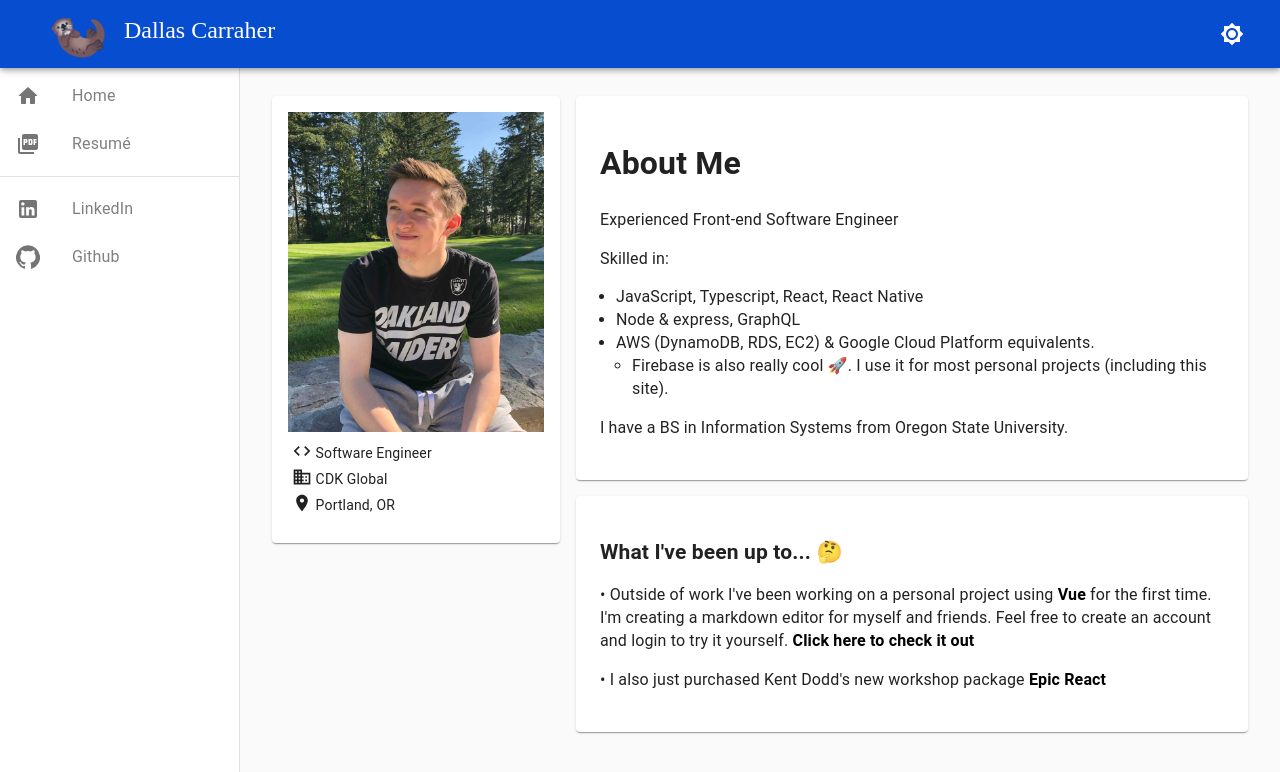
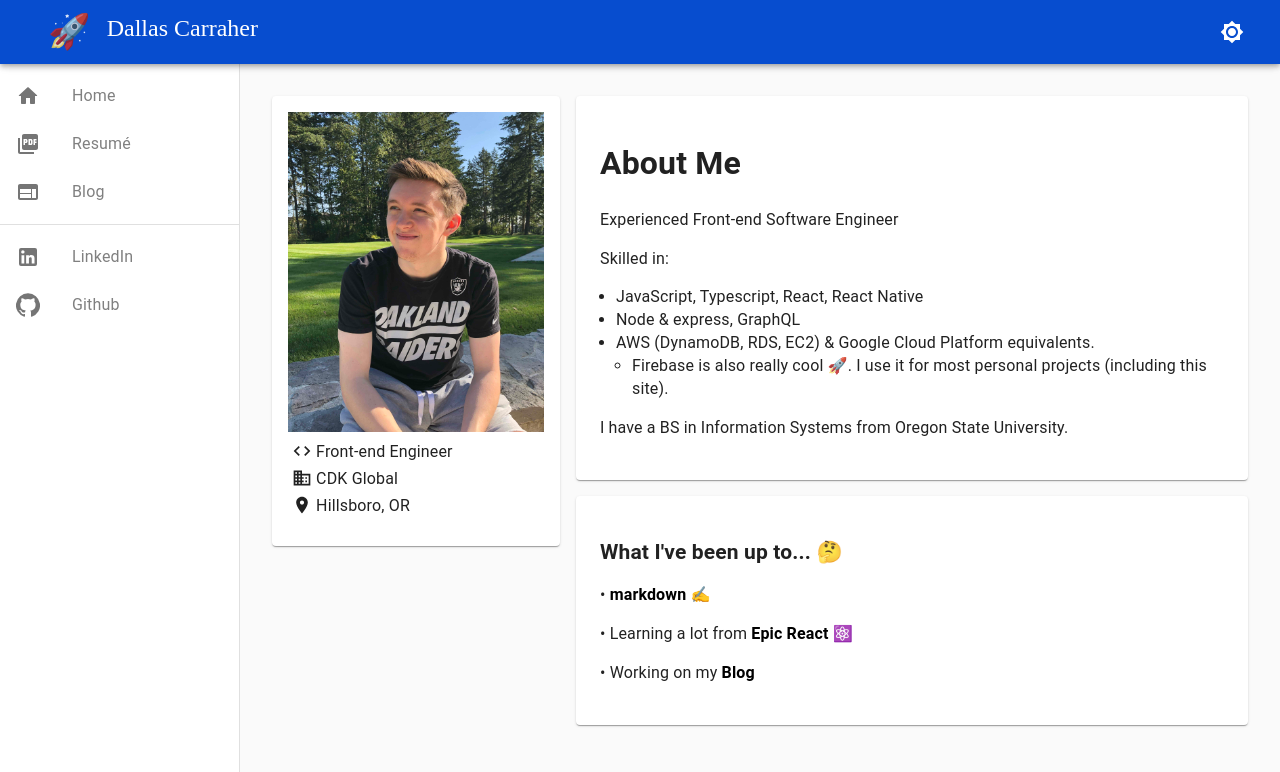
Before and after one commit to DallasCarraher/dallascarraher.dev, a React (Create React App) app: page / in a window 1280 px wide. Shown: the top 772 px of the page. Built offline with nearby package versions, Linux system fonts and the light colour scheme; the HTML template or start-up script is replaced by a standard one.

Commit message:
tons of stuff 🚀

```diff
--- a/package.json
+++ b/package.json
@@ -29,6 +29,7 @@
     "typescript": "^4.0.3"
   },
   "devDependencies": {
+    "@types/reach__router": "^1.3.6",
     "eslint": "^6.6.0",
     "eslint-config-airbnb": "^18.2.0",
     "eslint-plugin-import": "^2.22.1",
--- a/src/App.js
+++ b/src/App.js
@@ -1,15 +1,16 @@
 import React from "react";
 import { Router } from "@reach/router";
 import { ThemeProvider } from "utils";
-import { Home, Resume } from "components";
+import { Home, Resume, Blog } from "components";
 
 function App() {
-  document.title = "dallascarraher.dev";
+  document.title = "Dallas Carraher";
   return (
     <ThemeProvider>
       <Router>
         <Home path="/" />
         <Resume path="/resume" />
+        <Blog path="/blog" />
       </Router>
     </ThemeProvider>
   );
--- /dev/null
+++ b/src/components/Blog/Blog.tsx
@@ -0,0 +1,16 @@
+import React from 'react'
+import { Navigation } from "../Navigation/Navigation";
+import { useThemeState, themes } from "utils";
+import "./style.scss";
+
+const { LIGHT } = themes;
+
+export default function Blog() {
+    document.title = "Dallas Carraher | Blog";
+    const { theme } = useThemeState();
+    return (
+        <Navigation>
+            <h2 className={theme === LIGHT ? "light" : "dark"}>Hello, welcome to my blog page. I'm going to do something here soon.</h2>
+        </Navigation>
+    )
+}
--- /dev/null
+++ b/src/components/Blog/style.scss
@@ -0,0 +1,7 @@
+.light {
+    color: black;
+}
+
+.dark {
+    color: white;
+}
--- a/src/components/Home/Home.js
+++ b/src/components/Home/Home.tsx
@@ -1,4 +1,5 @@
 import React from "react";
+import { Link } from "@reach/router";
 import { Card, CardContent, Paper } from "@material-ui/core";
 import CodeIcon from "@material-ui/icons/Code";
 import BusinessIcon from "@material-ui/icons/Business";
@@ -13,6 +14,7 @@
 const { LIGHT } = themes;
 
 export default function Home() {
+  document.title = "Dallas Carraher";
   const codeIcon = <CodeIcon fontSize="small" className="sm-icons" />;
   const companyIcon = <BusinessIcon fontSize="small" className="sm-icons" />;
   const locationIcon = <LocationOnIcon fontSize="small" className="sm-icons" />;
@@ -20,16 +22,15 @@
   const { theme } = useThemeState();
 
   return (
-    <div>
       <Navigation>
         <div className="parent-div">
           <div data-testid="profile" className="profile-div">
             <Card className={theme === LIGHT ? "card-light" : "card-dark"}>
               <CardContent>
                 <img src={avatar} alt="Dallas Carraher" className="avatar" />
-                <p> {codeIcon} Software Engineer</p>
+                <p> {codeIcon} Front-end Engineer</p>
                 <p> {companyIcon} CDK Global</p>
-                <p> {locationIcon} Portland, OR</p>
+                <p> {locationIcon} Hillsboro, OR</p>
               </CardContent>
             </Card>
           </div>
@@ -45,22 +46,7 @@
                 </span>
               </h2>
               <p style={{ textAlign: "left", fontSize: "16px" }}>
-                • Outside of work I've been working on a personal project using{" "}
-                <a
-                  href="https://vuejs.org/"
-                  target="_blank"
-                  rel="noopener noreferrer"
-                  style={{
-                    fontWeight: "bold",
-                    textDecoration: "none",
-                    color: theme === LIGHT ? "black" : "white",
-                  }}
-                >
-                  Vue
-                </a>{" "}
-                for the first time. I'm creating a markdown editor for myself
-                and friends. Feel free to create an account and login to try it
-                yourself.
+                • {" "}
                 <a
                   href="https://dallascarraher.github.io/"
                   target="_blank"
@@ -71,12 +57,11 @@
                     color: theme === LIGHT ? "black" : "white",
                   }}
                 >
-                  {" "}
-                  Click here to check it out
+                  markdown ✍️
                 </a>
               </p>
               <p style={{ textAlign: "left", fontSize: "16px" }}>
-                • I also just purchased Kent Dodd's new workshop package{" "}
+                • Learning a lot from{" "}
                 <a
                   href="https://epicreact.dev/"
                   target="_blank"
@@ -88,13 +73,15 @@
                   }}
                 >
                   {" "}
-                  Epic React
+                  Epic React ⚛️
                 </a>
+              </p>
+              <p style={{ textAlign: "left", fontSize: "16px" }}>
+                • Working on my <Link to="blog" style={{textDecoration: 'none', color: 'black', fontWeight: 'bold'}}>Blog</Link>
               </p>
             </Paper>
           </div>
         </div>
       </Navigation>
-    </div>
   );
 }
--- a/src/components/Home/style.scss
+++ b/src/components/Home/style.scss
@@ -26,6 +26,7 @@
       vertical-align: text-bottom;
     }
     p {
+      font-size: 16px;
       margin: 0.25rem;
     }
   }
--- a/src/components/Navigation/MobileNavbar.jsx
+++ b/src/components/Navigation/MobileNavbar.jsx
@@ -21,6 +21,7 @@
 import ChevronRightIcon from "@material-ui/icons/ChevronRight";
 import HomeRoundedIcon from "@material-ui/icons/HomeRounded";
 import PictureAsPdfIcon from "@material-ui/icons/PictureAsPdf";
+import WebIcon from '@material-ui/icons/Web';
 import GitHubIcon from "@material-ui/icons/GitHub";
 import LinkedInIcon from "@material-ui/icons/LinkedIn";
 import Brightness7Icon from "@material-ui/icons/Brightness7";
@@ -72,8 +73,8 @@
           </IconButton>
           <Link to="/" className={classes.nameLogo}>
             <Button>
-              <Typography variant="h3" noWrap>
-                🦦
+              <Typography variant="h4" noWrap>
+                <span role="img" aria-label="rocket">🚀</span>
               </Typography>
               <Typography variant="h6" noWrap className={classes.myName}>
                 Dallas Carraher
@@ -126,6 +127,14 @@
               <ListItemText primary="Resumé" />
             </ListItem>
           </Link>
+          <Link to="/blog" className={classes.links}>
+              <ListItem button key="Blog">
+                <ListItemIcon>
+                  <WebIcon className={classes.icons} />
+                </ListItemIcon>
+                <ListItemText primary="Blog" />
+              </ListItem>
+            </Link>
         </List>
         <Divider />
         <List>
--- a/src/components/Navigation/Navigation.jsx
+++ b/src/components/Navigation/Navigation.jsx
@@ -16,6 +16,7 @@
 } from "@material-ui/core";
 import HomeRoundedIcon from "@material-ui/icons/HomeRounded";
 import PictureAsPdfIcon from "@material-ui/icons/PictureAsPdf";
+import WebIcon from '@material-ui/icons/Web';
 import GitHubIcon from "@material-ui/icons/GitHub";
 import LinkedInIcon from "@material-ui/icons/LinkedIn";
 import IconButton from "@material-ui/core/IconButton";
@@ -48,8 +49,8 @@
         <Toolbar>
           <Link to="/" className={classes.nameLogo}>
             <Button>
-              <Typography variant="h3" noWrap>
-                🦦
+              <Typography variant="h4" noWrap>
+                <span role="img" aria-label="rocket">🚀</span>
               </Typography>
               <Typography variant="h5" noWrap className={classes.myName}>
                 Dallas Carraher
@@ -90,6 +91,14 @@
                   <PictureAsPdfIcon className={classes.icons} />
                 </ListItemIcon>
                 <ListItemText primary="Resumé" />
+              </ListItem>
+            </Link>
+            <Link to="/blog" className={classes.links}>
+              <ListItem button key="Blog">
+                <ListItemIcon>
+                  <WebIcon className={classes.icons} />
+                </ListItemIcon>
+                <ListItemText primary="Blog" />
               </ListItem>
             </Link>
           </List>
--- a/src/components/index.js
+++ b/src/components/index.js
@@ -1,3 +1,4 @@
 export { default as Home } from "./Home/Home";
 export { default as Navigation } from "./Navigation/Navigation";
 export { default as Resume } from "./Resume/Resume";
+export { default as Blog } from "./Blog/Blog";
```
Also changed, not shown: 1 other file (tests, documents, lock files or other folders).
